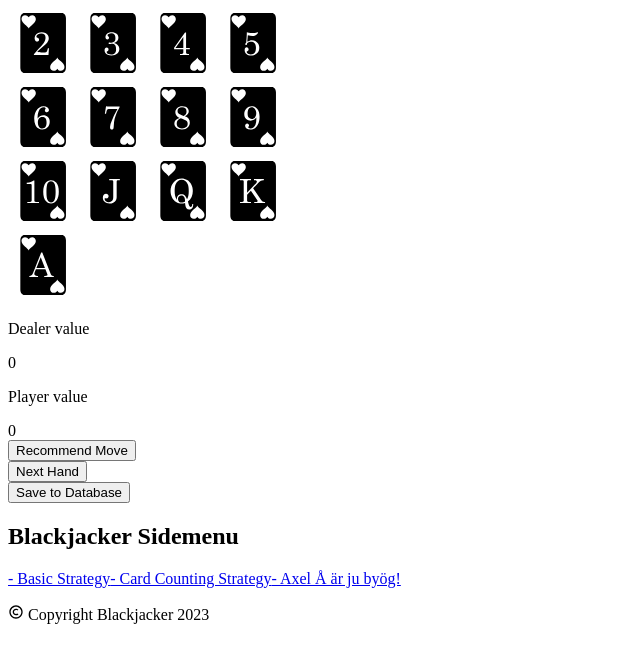
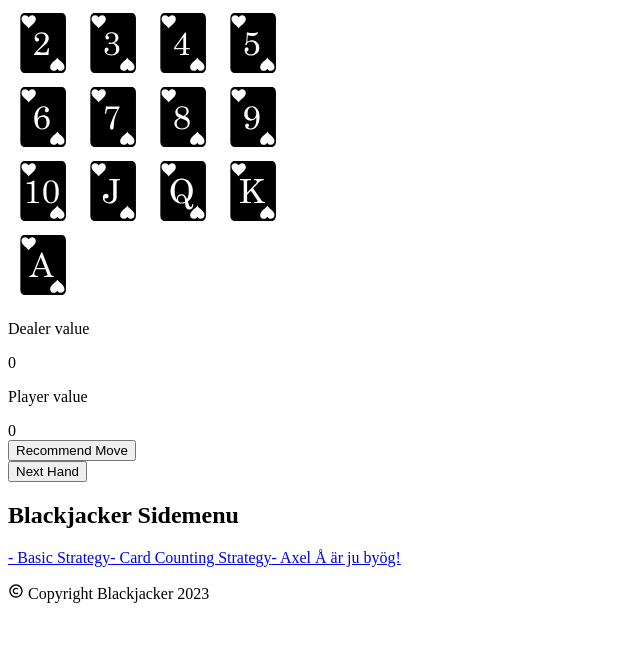
Before and after one commit to johanneskungen/blackjacker, a Next.js app: page /counter in a window 1280 px wide. Shown: the top 662 px of the page, without its empty margins (0-640 px from the left). Built offline with nearby package versions, Linux system fonts and the light colour scheme.

Commit message:
changing public

```diff
--- a/components/Box.jsx
+++ b/components/Box.jsx
@@ -7,7 +7,6 @@ function Box({w}) {
   const [dealer, setDealer] = useState({ value: 0, ace: 0 });
   const [player, setPlayer] = useState({ value: 0, ace: 0 });
   const [recomendation, setRecomendation] = useState(null);
-  const [loading, setLoading] = useState(false);
   const [active, setActive] = useState("dealer");
 
   const next = () => {
@@ -29,28 +28,6 @@ function Box({w}) {
       : setRecomendation(res.message);
   };
 
-  const saveGame = async () => {
-    setLoading(true);
-    if (dealer === "" || player === "") {
-      setLoading(false);
-      return alert("Need to fill in dealer or player value.");
-    }
-
-    const response = await fetch("/api/savegame", {
-      method: "POST",
-      headers: {
-        "Content-Type": "application/json",
-      },
-      body: JSON.stringify({
-        dealer,
-        player,
-      }),
-    });
-    // fix backend
-    const statusMessage = await response.json();
-    toast(statusMessage.message);
-    setLoading(false);
-  };
 
   return (
     <div className="md:w-full w-screen mx-auto flex flex-col justify-evenly pt-44 md:pt-64 items-center p-3 h-[360px] md:box">
@@ -120,11 +97,6 @@ function Box({w}) {
             Next Hand
           </button>
         </div>
-        <div>
-          <button onClick={saveGame} className="b">
-            {loading ? "Loading..." : "Save to Database"}
-          </button>
-        </div>
       </div>
     </div>
   );
--- a/pages/api/savegame.js
+++ /dev/null
@@ -1,20 +0,0 @@
-import { PrismaClient } from "@prisma/client";
-const prisma = new PrismaClient();
-
-export default async function handler(req, res) {
-  const { player, dealer } = req.body;
-  const savedGame = await prisma.game.create({
-    data: {
-      win: true,
-      dcard: parseInt(dealer),
-      pcard: parseInt(player),
-    },
-  });
-  if (savedGame)
-    return res.json({
-      message: "Successfully updated Blackjacker Database.",
-    });
-  return res.json({
-    message: "Error while trying to update Blackjacker Database.",
-  });
-}
```
Also changed, not shown: lib/prisma.js (deleted, +0 -12 lines), 2 other files (tests, documents, lock files or other folders).
